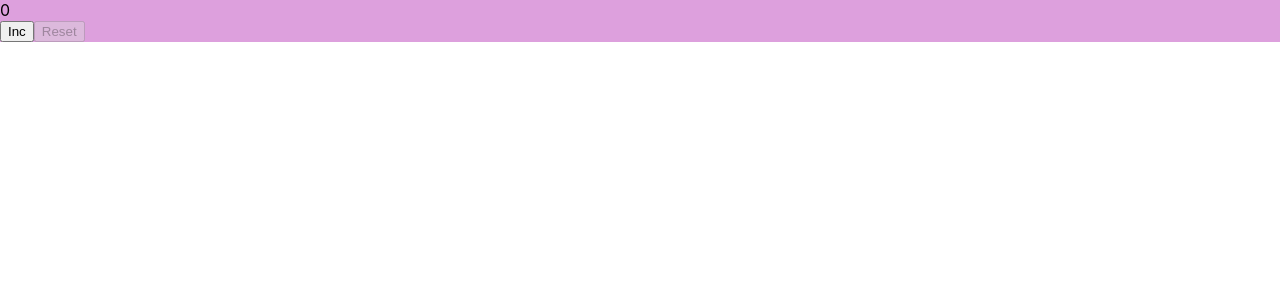
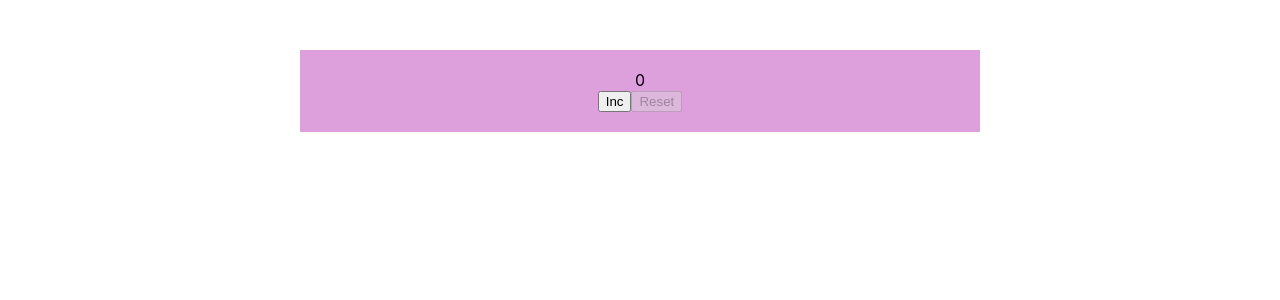
Before and after one commit to Tampoka/Counter, a React (Create React App) app: page / in a window 1280 px wide. Shown: the top 300 px of the page. Built offline with nearby package versions, Linux system fonts and the light colour scheme.

Commit message:
made some base styling

```diff
--- a/src/Counter/Counter.module.css
+++ b/src/Counter/Counter.module.css
@@ -1,4 +1,11 @@
 .counter {
-    margin: 0 auto;
+    display: flex;
+    flex-direction: column;
+    align-items: center;
+
+    width:50vw;
+    margin: 50px auto;
+    padding: 20px;
+
     background-color: plum;
 }
```
